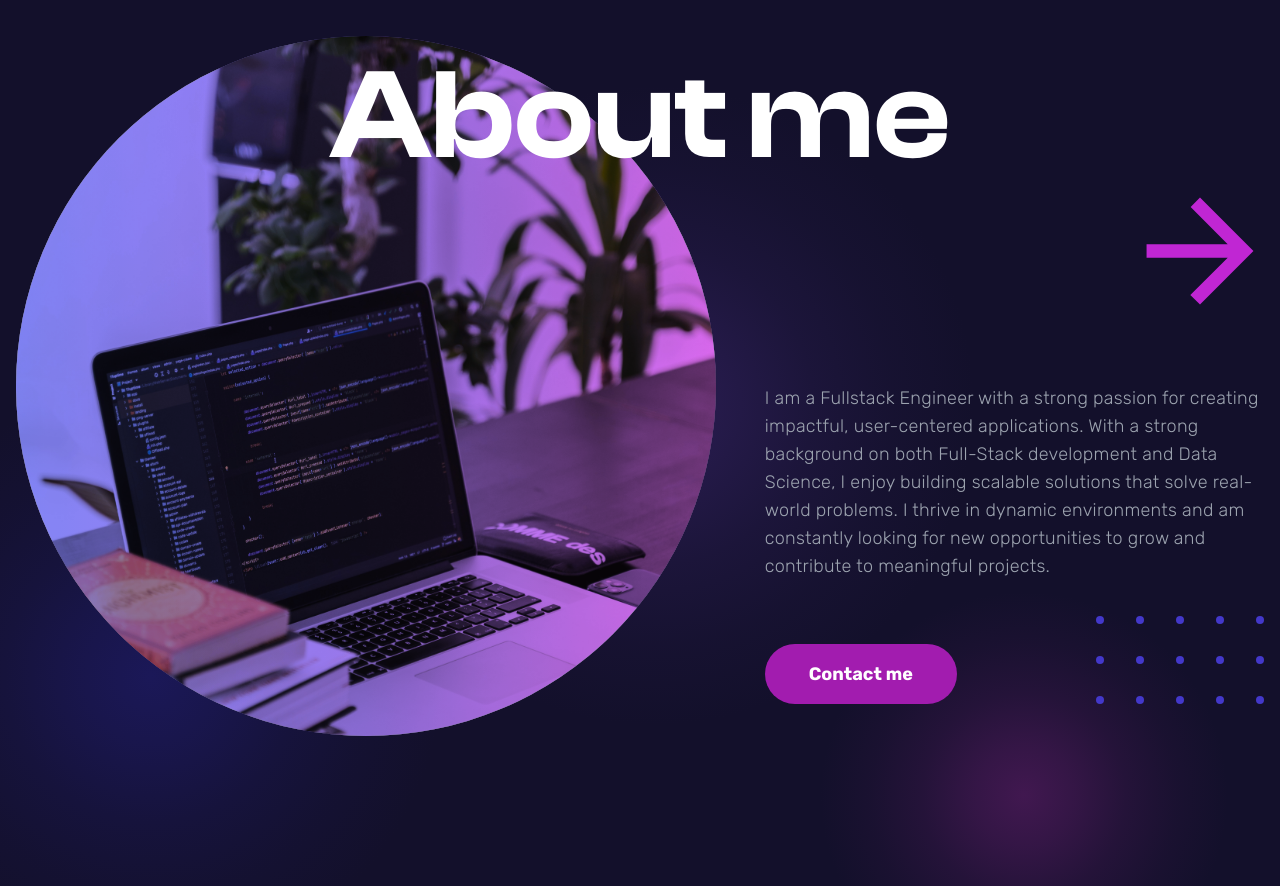
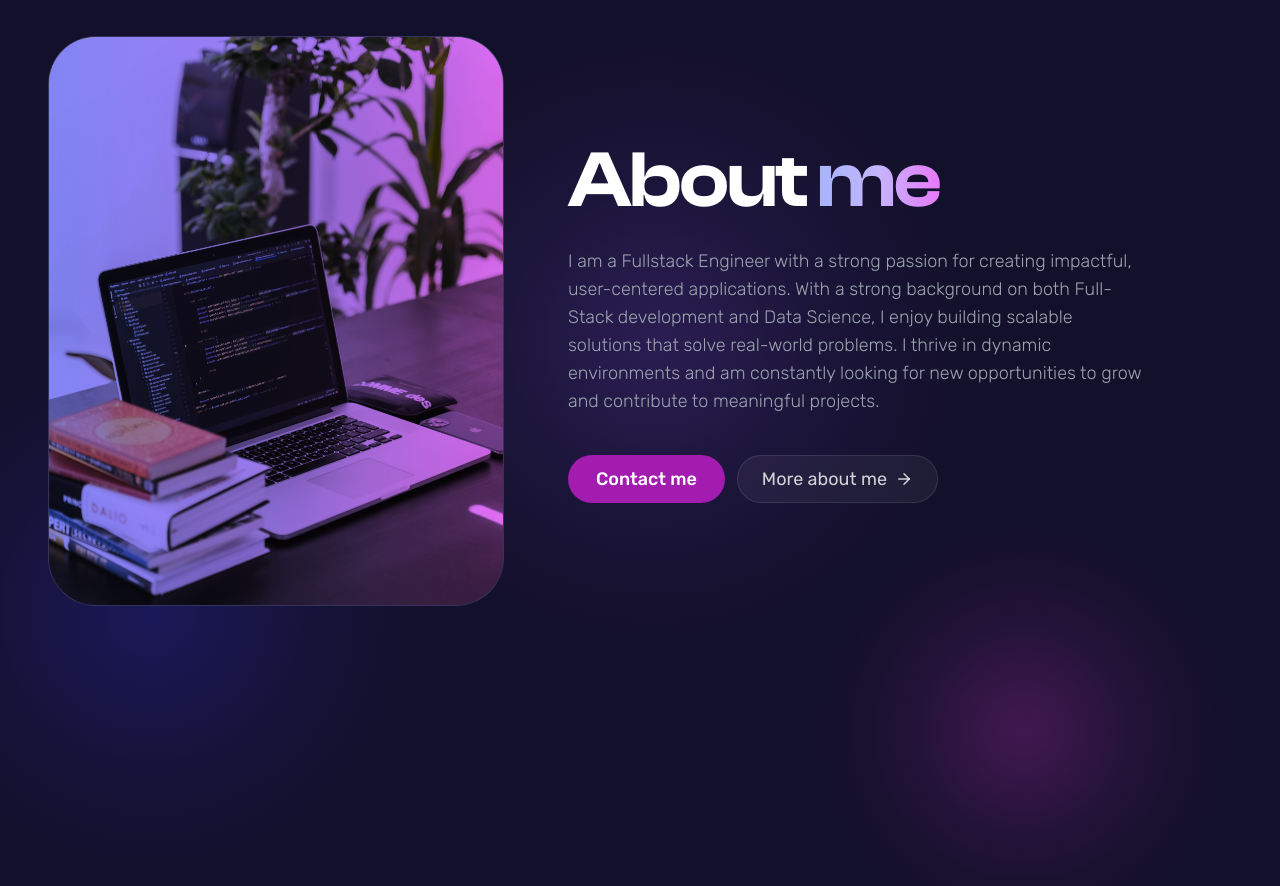
Before and after one commit to kahalagan00/cv-25, a Next.js app: page / in a window 1280 px wide. Shown: the part 880-1766 px from the top of the page. Built offline with nearby package versions, Linux system fonts and the light colour scheme; a web font is replaced by a local one.

Commit message:
Redesigned the home About section with an in-flow gradient heading, a rounded photo card in place of the circle, and a paired Contact and More about me action row, removing the overlapping title, giant arrow, and dots decoration

```diff
--- a/src/app/_components/home/AboutSection.tsx
+++ b/src/app/_components/home/AboutSection.tsx
@@ -2,60 +2,68 @@
 import { Rubik } from "next/font/google";
 import Image from "next/image";
 import Link from "next/link";
-import { IoMdArrowForward } from "react-icons/io";
-import { generateDotsArt } from "../../_utils/dotsArt";
+import { LuArrowRight } from "react-icons/lu";
 
-const rubikRegular = Rubik({ weight: "300", subsets: ["latin"] });
-const rubikBold = Rubik({ weight: "700", subsets: ["latin"] });
+const rubik = Rubik({ subsets: ["latin"] });
+
+const FOCUS_RING =
+  "focus-visible:outline focus-visible:outline-2 focus-visible:outline-offset-2 focus-visible:outline-fuchsia-400";
 
 const AboutSection: React.FC = () => {
   return (
     <>
-      <div className="relative z-10 flex w-full justify-center lg:w-3/5 lg:justify-start">
-        <div className="relative aspect-square w-full max-w-[400px] overflow-hidden rounded-full bg-indigo-950 sm:max-w-[500px] xl:max-w-[700px]">
+      <div className="relative z-10 flex w-full flex-col justify-center px-4 sm:px-8 lg:w-7/12">
+        <h2 className="font-clashsemibold text-[3rem] leading-[1.05] tracking-tight text-white sm:text-[4rem] xl:text-[5rem]">
+          About{" "}
+          <span className="bg-gradient-to-r from-indigo-300 via-violet-300 to-fuchsia-400 bg-clip-text pb-2 text-transparent">
+            me
+          </span>
+        </h2>
+        <p
+          className={`${rubik.className} mt-6 max-w-xl text-base font-light leading-relaxed text-gray-400 sm:text-lg`}
+        >
+          I am a Fullstack Engineer with a strong passion for creating
+          impactful, user-centered applications. With a strong background on
+          both Full-Stack development and Data Science, I enjoy building
+          scalable solutions that solve real-world problems. I thrive in dynamic
+          environments and am constantly looking for new opportunities to grow
+          and contribute to meaningful projects.
+        </p>
+
+        <div className="mt-10 flex flex-wrap items-center gap-3">
+          <Link
+            href="/contact"
+            className={`${rubik.className} ${FOCUS_RING} flex h-12 items-center rounded-full bg-fuchsia-700 px-7 text-lg font-medium text-white transition-colors hover:bg-fuchsia-600`}
+          >
+            Contact me
+          </Link>
+          <Link
+            href="/about"
+            className={`${rubik.className} ${FOCUS_RING} group flex h-12 items-center gap-x-2 rounded-full border border-white/10 bg-white/5 px-6 text-lg text-white/80 transition-colors hover:bg-white/10 hover:text-white`}
+          >
+            More about me
+            <LuArrowRight
+              aria-hidden
+              className="transition-transform group-hover:translate-x-0.5 motion-reduce:transition-none"
+            />
+          </Link>
+        </div>
+      </div>
+
+      {/* Second in the markup so the heading leads on mobile; moved to the
+          left of the text from lg up. */}
+      <div className="relative z-10 mt-12 w-full px-4 sm:px-8 lg:order-first lg:mt-0 lg:w-5/12">
+        <div className="relative mx-auto aspect-[4/5] w-full max-w-[520px] overflow-hidden rounded-[3rem] border border-white/10 bg-indigo-950 lg:mx-0">
           <Image
             src="/images/Coding_Desk.jpg"
             alt=""
             fill
-            sizes="(min-width: 1280px) 700px, (min-width: 640px) 500px, 400px"
+            sizes="(min-width: 1536px) 520px, (min-width: 1024px) 40vw, (min-width: 640px) 520px, 100vw"
             className="object-cover object-[center_25%]"
           />
           <div className="absolute inset-0 bg-gradient-to-r from-indigo-500 via-violet-500 to-fuchsia-500 opacity-80 mix-blend-multiply"></div>
         </div>
       </div>
-      <div className="relative z-10 flex w-full flex-col items-center justify-center text-white sm:justify-end lg:w-2/5 lg:items-start">
-        <p
-          className={`${rubikRegular.className} my-16 w-full max-w-[400px] tracking-[.015em] text-gray-400 xl:max-w-[500px] xl:text-lg`}
-        >
-          I am a Fullstack Engineer with a strong passion for creating impactful,
-          user-centered applications. With a strong background on both
-          Full-Stack development and Data Science, I enjoy building scalable
-          solutions that solve real-world problems. I thrive in dynamic
-          environments and am constantly looking for new opportunities to grow
-          and contribute to meaningful projects.
-        </p>
-        <Link
-          href="/contact"
-          className={`${rubikBold.className} relative z-10 mb-8 flex w-48 items-center justify-center rounded-full bg-fuchsia-700 px-9 py-4 text-lg hover:bg-fuchsia-600`}
-        >
-          Contact me
-        </Link>
-
-        <div aria-hidden className="absolute bottom-0 right-0 mb-8 flex gap-x-8">
-          {generateDotsArt(5)}
-        </div>
-      </div>
-
-      <h2 className="absolute left-1/2 top-0 z-10 w-max max-w-full -translate-x-1/2 -translate-y-8 text-center font-clashsemibold text-[4rem] leading-tight text-white sm:text-[6rem] lg:translate-y-0 xl:text-[8rem]">
-        About me
-      </h2>
-      <Link
-        href="/about"
-        aria-label="Read more about me"
-        className="absolute right-0 top-1/4 z-20 -translate-y-20 text-fuchsia-600 xl:-translate-y-1/4"
-      >
-        <IoMdArrowForward aria-hidden className="text-[8rem] xl:text-[10rem]" />
-      </Link>
     </>
   );
 };
```
